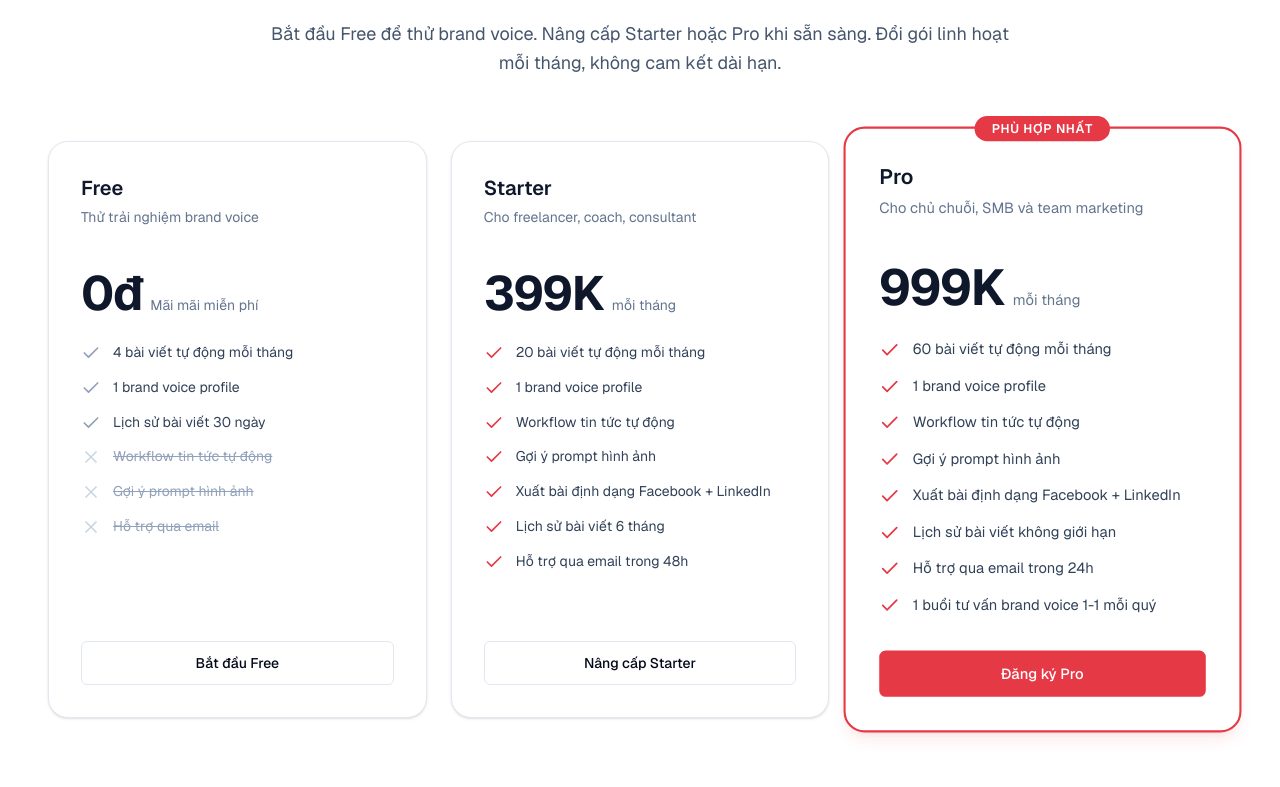
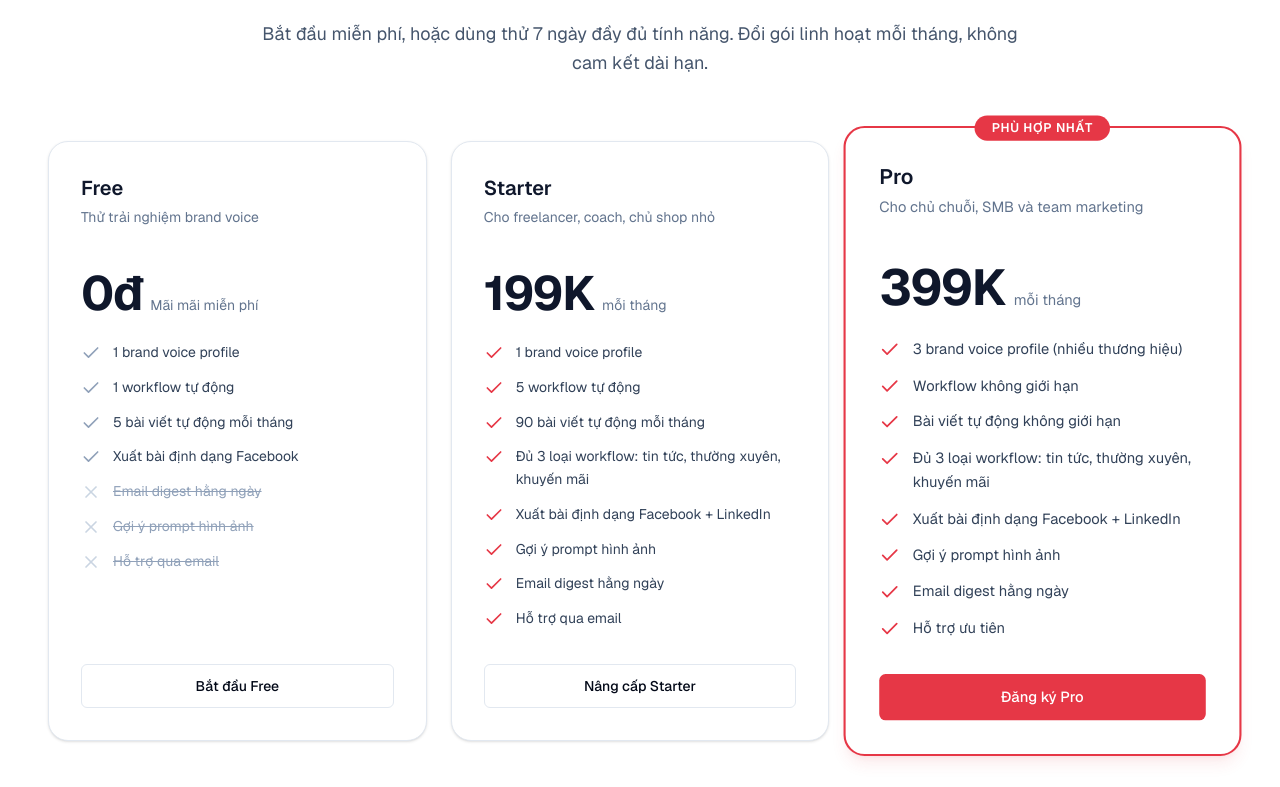
Before and after one commit to vuhuyhai/auto-content-factory, a Next.js app: page / in a window 1280 px wide. Shown: the part 3413-4200 px from the top of the page. Built offline with nearby package versions, Linux system fonts and the light colour scheme.

Commit message:
feat(week3-day23-m1): cap nhat pricing section gia moi 199k 399k + tinh nang theo tier

```diff
--- a/src/components/landing/pricing-section.tsx
+++ b/src/components/landing/pricing-section.tsx
@@ -1,6 +1,6 @@
 // Pricing Section - 3 tier (Free / Starter / Pro)
-// Source content: LANDING_CONTENT.md - Phần 7 BRIDGE (Lời Chào)
-// Design: 3 card grid, Pro card highlighted với border accent + badge "Phù hợp nhất"
+// Cap nhat Day 23 M1: gia moi 199K/399K, tinh nang theo han muc + ban hang, trial 7 ngay
+// Design: 3 card grid, Pro card highlighted voi border accent + badge "Phu hop nhat"
 
 import { Check, X } from "lucide-react";
 import Link from "next/link";
@@ -26,12 +26,13 @@ const PRICING_TIERS: PricingTier[] = [
     price: "0đ",
     suffix: "Mãi mãi miễn phí",
     included: [
-      "4 bài viết tự động mỗi tháng",
       "1 brand voice profile",
-      "Lịch sử bài viết 30 ngày",
+      "1 workflow tự động",
+      "5 bài viết tự động mỗi tháng",
+      "Xuất bài định dạng Facebook",
     ],
     excluded: [
-      "Workflow tin tức tự động",
+      "Email digest hằng ngày",
       "Gợi ý prompt hình ảnh",
       "Hỗ trợ qua email",
     ],
@@ -40,17 +41,18 @@ const PRICING_TIERS: PricingTier[] = [
   },
   {
     name: "Starter",
-    description: "Cho freelancer, coach, consultant",
-    price: "399K",
+    description: "Cho freelancer, coach, chủ shop nhỏ",
+    price: "199K",
     suffix: "mỗi tháng",
     included: [
-      "20 bài viết tự động mỗi tháng",
       "1 brand voice profile",
-      "Workflow tin tức tự động",
+      "5 workflow tự động",
+      "90 bài viết tự động mỗi tháng",
+      "Đủ 3 loại workflow: tin tức, thường xuyên, khuyến mãi",
+      "Xuất bài định dạng Facebook + LinkedIn",
       "Gợi ý prompt hình ảnh",
-      "Xuất bài định dạng Facebook + LinkedIn",
-      "Lịch sử bài viết 6 tháng",
-      "Hỗ trợ qua email trong 48h",
+      "Email digest hằng ngày",
+      "Hỗ trợ qua email",
     ],
     excluded: [],
     cta: { label: "Nâng cấp Starter", href: "/signup?plan=starter" },
@@ -59,17 +61,17 @@ const PRICING_TIERS: PricingTier[] = [
   {
     name: "Pro",
     description: "Cho chủ chuỗi, SMB và team marketing",
-    price: "999K",
+    price: "399K",
     suffix: "mỗi tháng",
     included: [
-      "60 bài viết tự động mỗi tháng",
-      "1 brand voice profile",
-      "Workflow tin tức tự động",
+      "3 brand voice profile (nhiều thương hiệu)",
+      "Workflow không giới hạn",
+      "Bài viết tự động không giới hạn",
+      "Đủ 3 loại workflow: tin tức, thường xuyên, khuyến mãi",
+      "Xuất bài định dạng Facebook + LinkedIn",
       "Gợi ý prompt hình ảnh",
-      "Xuất bài định dạng Facebook + LinkedIn",
-      "Lịch sử bài viết không giới hạn",
-      "Hỗ trợ qua email trong 24h",
-      "1 buổi tư vấn brand voice 1-1 mỗi quý",
+      "Email digest hằng ngày",
+      "Hỗ trợ ưu tiên",
     ],
     excluded: [],
     cta: { label: "Đăng ký Pro", href: "/signup?plan=pro" },
@@ -82,7 +84,7 @@ export function PricingSection() {
     <section className="w-full bg-white py-16 md:py-24 border-t border-slate-100">
       <div className="max-w-7xl mx-auto px-4 md:px-12">
         <div className="text-center mb-12 md:mb-16 max-w-3xl mx-auto">
-          <Badge variant="outline" className="border-[#E63946] text-[#E63946]">
+          <Badge variant="outline" className="border-accent-acf text-accent-acf">
             Bảng giá
           </Badge>
           <h2
@@ -92,7 +94,7 @@ export function PricingSection() {
             3 gói linh hoạt, dùng được ngay hôm nay
           </h2>
           <p className="text-base md:text-lg text-slate-600 leading-relaxed">
-            Bắt đầu Free để thử brand voice. Nâng cấp Starter hoặc Pro khi sẵn sàng. Đổi gói linh hoạt mỗi tháng, không cam kết dài hạn.
+            Bắt đầu miễn phí, hoặc dùng thử 7 ngày đầy đủ tính năng. Đổi gói linh hoạt mỗi tháng, không cam kết dài hạn.
           </p>
         </div>
 
@@ -100,10 +102,10 @@ export function PricingSection() {
           {PRICING_TIERS.map((tier) => (
             <Card
               key={tier.name}
-              className={`rounded-[20px] border-slate-200 bg-white p-8 flex flex-col gap-6 h-full transition-colors duration-300 hover:border-slate-300 relative ${tier.highlighted ? "border-[#E63946] border-2 shadow-lg shadow-[#E63946]/10 scale-100 md:scale-105" : ""}`}
+              className={`rounded-[20px] border-slate-200 bg-white p-8 flex flex-col gap-6 h-full transition-colors duration-300 hover:border-slate-300 relative ${tier.highlighted ? "border-accent-acf border-2 shadow-lg shadow-accent-acf/10 scale-100 md:scale-105" : ""}`}
             >
               {tier.highlighted && (
-                <span className="absolute -top-3 left-1/2 -translate-x-1/2 bg-[#E63946] text-white text-xs font-semibold px-4 py-1 rounded-full uppercase tracking-wider">
+                <span className="absolute -top-3 left-1/2 -translate-x-1/2 bg-accent-acf text-white text-xs font-semibold px-4 py-1 rounded-full uppercase tracking-wider">
                   Phù hợp nhất
                 </span>
               )}
@@ -121,7 +123,7 @@ export function PricingSection() {
               <ul className="flex flex-col gap-3 flex-1">
                 {tier.included.map((text) => (
                   <li key={text} className="flex gap-3 items-start">
-                    <Check className={`w-5 h-5 shrink-0 mt-0.5 ${tier.name === "Free" ? "text-slate-400" : "text-[#E63946]"}`} />
+                    <Check className={`w-5 h-5 shrink-0 mt-0.5 ${tier.name === "Free" ? "text-slate-400" : "text-accent-acf"}`} />
                     <span className="text-sm text-slate-700 leading-relaxed">{text}</span>
                   </li>
                 ))}
@@ -138,7 +140,7 @@ export function PricingSection() {
                   asChild
                   size="lg"
                   variant={tier.highlighted ? "default" : "outline"}
-                  className={`w-full ${tier.highlighted ? "bg-[#E63946] hover:bg-[#d12d3a] text-white" : ""}`}
+                  className={`w-full ${tier.highlighted ? "bg-accent-acf hover:bg-accent-acf/90 text-white" : ""}`}
                 >
                   <Link href={tier.cta.href}>{tier.cta.label}</Link>
                 </Button>
```
